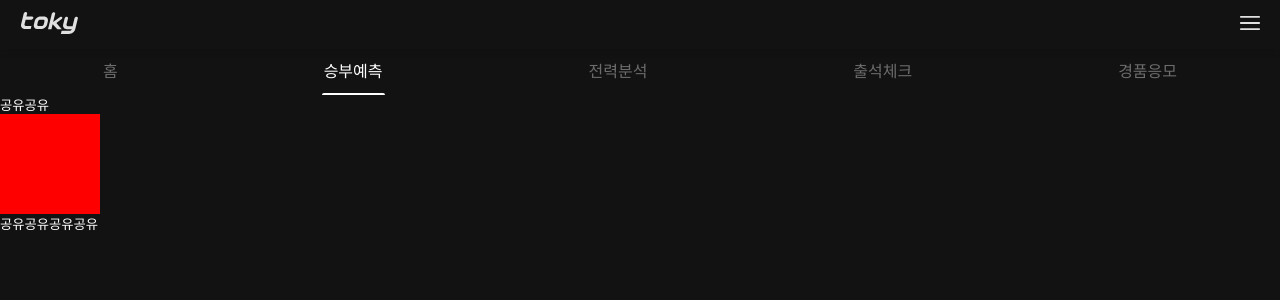
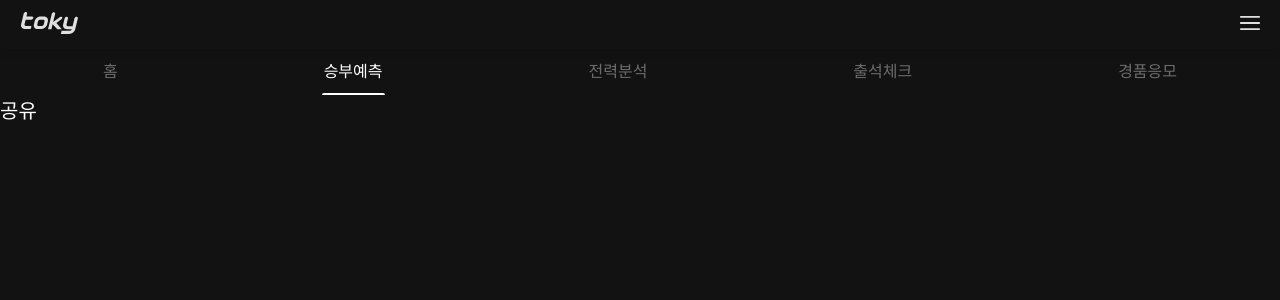
Before and after one commit to DevKor-github/toky-front-v2, a Next.js app: page /bets in a window 1280 px wide. Shown: the top 300 px of the page. Built offline with nearby package versions, Linux system fonts and the light colour scheme.

Commit message:
feat: share modal에 이미지 적용

```diff
--- a/app/bets/page.tsx
+++ b/app/bets/page.tsx
@@ -2,248 +2,22 @@
 import MainTopBar from '@/components/MainTopBar';
 import NavigationBar from '@/components/NavigationBar';
 import { useShareModal } from '@/components/ShareModal';
-import { useCardShare } from '@/components/ShareModal/useCardShare';
-import { v4 as uuidv4 } from 'uuid';
-
-import html2canvas from 'html2canvas';
-import { useRef } from 'react';
 import styled from 'styled-components';
-import Blob1 from '@/public/banner1.png';
-import { IMG_LIST } from './constatnts';
 
 export default function Bets() {
   const { openShareModal } = useShareModal();
-  const ref = useRef<HTMLDivElement>(null);
   async function openModal() {
     await openShareModal();
   }
-  async function shareImage() {
-    if (ref.current === null) return;
-    if (!navigator.share) {
-      alert('지원되지 않는 브라우저입니다. 모바일 크롬으로 접속해주세요!');
-      return;
-    }
 
-    const name = 'my-prediction.png';
-    const blob = await fetch(Blob1.src).then((res) => res.blob());
-    const filesArray = [
-      new File([blob], `${name}`, {
-        type: 'image/png',
-        lastModified: new Date().getTime(),
-      }),
-    ];
-    if (navigator.canShare({ files: filesArray })) {
-      try {
-        await navigator.share({
-          files: filesArray,
-          // text: 'https://www.toky.com',
-          // title: 'hi',
-        });
-      } catch (e: any) {
-        if (name in e && e.name !== 'AbortError') {
-          console.error(e);
-        }
-        alert(e);
-      }
-    }
-  }
-  async function shareImage2() {
-    if (ref.current === null) return;
-    if (!navigator.share) {
-      alert('지원되지 않는 브라우저입니다. 모바일 크롬으로 접속해주세요!');
-      return;
-    }
-
-    const name = `${uuidv4()}.png`;
-    const canvas = await html2canvas(ref.current, {
-      allowTaint: true,
-      scale: 4,
-    });
-    const imgUrl = canvas.toDataURL('image/png', 1.0);
-    const blob = await imageUrlToBlob(imgUrl);
-    if (!blob) return;
-
-    const file = new File([blob], `${name}`, {
-      type: 'image/png',
-      lastModified: new Date().getTime(),
-    });
-    const formData = new FormData();
-    formData.append('file', file);
-    const response = await fetch('/api/s3-upload', {
-      method: 'POST',
-      body: formData,
-    });
-    const { key } = await response.json();
-    const newBlob = await imageUrlToBlob(`/api/image-proxy/${key}`);
-    return { newBlob, name };
-  }
-
-  async function sharereal(newBlob: Blob | undefined, name: string) {
-    if (!newBlob) return;
-    const filesArray = [
-      new File([newBlob], `${name}`, {
-        type: 'image/png',
-        lastModified: new Date().getTime(),
-      }),
-    ];
-
-    if (navigator.canShare({ files: filesArray })) {
-      try {
-        await navigator.share({
-          files: filesArray,
-          // text: 'https://www.toky.com',
-          // title: 'hi',
-        });
-      } catch (e: any) {
-        if (name in e && e.name !== 'AbortError') {
-          console.error(e);
-        }
-        alert(e);
-      }
-    }
-  }
-  async function shareAndUpload() {
-    const { newBlob, name } = (await shareImage2()) ?? {};
-    if (!newBlob || !name) return;
-    await sharereal(newBlob, name);
-  }
-
-  async function imageUrlToBlob(imageUrl: string) {
-    try {
-      // Fetch the image from the URL
-      const response = await fetch(imageUrl, {
-        method: 'GET',
-        // mode: 'cors', // Ensure CORS mode is enabled
-        headers: {
-          'Content-Type': 'image/png', // Adjust this based on the image type
-        },
-      });
-
-      // Ensure the fetch was successful
-      if (!response.ok) {
-        throw new Error('Network response was not ok');
-      }
-
-      // Convert the response to a Blob
-      const blob = await response.blob();
-
-      return blob;
-    } catch (error) {
-      console.error('There was an error!', error);
-      alert(error);
-    }
-  }
-
-  async function shareImage3() {
-    // if (ref.current === null) return;
-    // if (!navigator.share) {
-    //   alert('지원되지 않는 브라우저입니다. 모바일 크롬으로 접속해주세요!');
-    //   return;
-    // }
-
-    const name = 'my-prediction.jpeg';
-    // const canvas = await html2canvas(ref.current);
-    // const imgUrl = canvas.toDataURL('image/jpeg', 1.0);
-    // const blob = await (await fetch(imgUrl)).blob();
-    alert('hi');
-    const blob = await imageUrlToBlob('/api/image-proxy/42a5b98b-ac6b-4e77-9554-5b8756453985.png');
-    alert('hi2');
-    if (!blob) return;
-    const filesArray = [
-      new File([blob], `${name}`, {
-        type: 'image/jpeg',
-        lastModified: new Date().getTime(),
-      }),
-    ];
-    console.log(filesArray);
-    if (navigator.canShare({ files: filesArray })) {
-      try {
-        await navigator.share({
-          files: filesArray,
-          // text: 'https://www.toky.com',
-          // title: 'hi',
-        });
-      } catch (e: any) {
-        if (name in e && e.name !== 'AbortError') {
-          console.error(e);
-        }
-        alert(e);
-      }
-    }
-  }
-
-  async function shareImage4() {
-    // if (ref.current === null) return;
-    // if (!navigator.share) {
-    //   alert('지원되지 않는 브라우저입니다. 모바일 크롬으로 접속해주세요!');
-    //   return;
-    // }
-
-    const name = 'my-prediction.jpeg';
-    // const canvas = await html2canvas(ref.current);
-    // const imgUrl = canvas.toDataURL('image/jpeg', 1.0);
-    // const blob = await (await fetch(imgUrl)).blob();
-    const imgRandom = IMG_LIST[Math.floor(Math.random() * IMG_LIST.length)];
-    alert('hi');
-    const blob = await imageUrlToBlob(`/api/image-proxy/${imgRandom.src}`);
-    alert('hi2');
-    if (!blob) return;
-    const filesArray = [
-      new File([blob], `${name}`, {
-        type: 'image/jpeg',
-        lastModified: new Date().getTime(),
-      }),
-    ];
-    console.log(filesArray);
-    if (navigator.canShare({ files: filesArray })) {
-      try {
-        await navigator.share({
-          files: filesArray,
-          // text: 'https://www.toky.com',
-          // title: 'hi',
-        });
-      } catch (e: any) {
-        if (name in e && e.name !== 'AbortError') {
-          console.error(e);
-        }
-        alert(e);
-      }
-    }
-  }
-
-  function share() {
-    navigator.share({
-      title: 'TOKY',
-      text: 'TOKY',
-      url: 'https://toky.com',
-    });
-  }
-  // const { shareImage } = useCardShare(ref);
   return (
     <div>
       <MainTopBar />
       <NavigationBar />
       <Wrapper>
-        <button style={{ color: 'white' }} onClick={openModal}>
+        <button style={{ color: 'white', fontSize: '20px' }} onClick={openModal}>
           공유
         </button>
-        <button style={{ color: 'white' }} onClick={share}>
-          공유
-        </button>
-        <div ref={ref} style={{ width: '100px', height: '100px', backgroundColor: 'red' }}></div>
-        <button style={{ color: 'white' }} onClick={shareAndUpload}>
-          공유
-        </button>
-        <button style={{ color: 'white' }} onClick={shareImage}>
-          공유
-        </button>
-        <button style={{ color: 'white' }} onClick={shareImage3}>
-          공유
-        </button>
-        <button style={{ color: 'white' }} onClick={shareImage4}>
-          공유
-        </button>
-        {/* <img src="https://toky-bucket-dev.s3.ap-northeast-2.amazonaws.com/football_main_player.png" /> */}
       </Wrapper>
     </div>
   );
--- a/components/ShareModal/ShareModal.tsx
+++ b/components/ShareModal/ShareModal.tsx
@@ -5,24 +5,30 @@ import PredictionCard from './PredictionCard';
 import styled from 'styled-components';
 import Backdrop from '../Backdrop';
 import { useCardShare } from './useCardShare';
-import { useRef } from 'react';
 
 interface ShareModalProps {
   isModalOpen: boolean;
   onClose: () => void;
 }
+// TODO loading spinner 추가 && 공유하기 버튼 클릭시 로딩 추가 && 버튼 위치 변경
+export function ShareModal({ isModalOpen = true, onClose }: ShareModalProps) {
+  const { shareImage, shareRef, imageRef } = useCardShare();
 
-export function ShareModal({ isModalOpen = true, onClose }: ShareModalProps) {
-  const ref = useRef<HTMLDivElement>(null);
-
-  const { downloadImage, shareImage } = useCardShare(ref);
   return (
     <>
       {isModalOpen && (
         <Wrapper>
           <Content>
             <Flex $direction="column" $gap={14} $align="center" style={{ height: '100%' }}>
-              <PredictionCard ref={ref} nickname="jone" numWinKorea={0} numWinYonsei={2} predictionImgSrc="" />
+              <div ref={imageRef}>
+                <PredictionCard
+                  ref={shareRef}
+                  nickname="jone"
+                  numWinKorea={0}
+                  numWinYonsei={2}
+                  predictionImgSrc="/api/image-proxy/test-5-0.png"
+                />
+              </div>
               <Flex $gap={11} style={{ marginTop: 2 }}>
                 <CancelButton onClick={onClose}>
                   <Icon.Cancel />
--- a/components/ShareModal/useCardShare.ts
+++ b/components/ShareModal/useCardShare.ts
@@ -1,15 +1,24 @@
+import { useRefEffect } from '@/libs/hooks/useRefEffect';
 import html2canvas from 'html2canvas';
-import { useState } from 'react';
+import { useRef, useState } from 'react';
 
-export function useCardShare(ref: React.RefObject<HTMLDivElement>) {
+export function useCardShare() {
   const [isDownloding, setIsDownloading] = useState(false);
+  const [isCanvasLoading, setIsCanvasLoading] = useState(true);
+  const [isShareLoading, setIsShareLoading] = useState(false);
+  const [canvasImageUrl, setCanvasImageUrl] = useState('');
+  const imageRef = useRef(null);
+
+  const shareRef = useRefEffect((div: HTMLDivElement) => {
+    makeImageUrl(div);
+  }, []);
 
   async function downloadImage() {
-    if (ref.current === null) return;
-    const name = 'my-prediction.jpeg';
+    if (imageRef.current === null) return;
+    const name = 'my-prediction.png';
     setIsDownloading(true);
 
-    const canvas = await html2canvas(ref.current, {
+    const canvas = await html2canvas(imageRef.current, {
       allowTaint: true,
       removeContainer: true,
       useCORS: true,
@@ -17,7 +26,7 @@ export function useCardShare(ref: React.RefObject<HTMLDivElement>) {
       imageTimeout: 15000,
     });
 
-    const imgUrl = canvas.toDataURL('image/jpeg', 1.0);
+    const imgUrl = canvas.toDataURL('image/png', 1.0);
     imageLinkDownload(imgUrl, `${name}`);
     setIsDownloading(false);
   }
@@ -32,27 +41,65 @@ export function useCardShare(ref: React.RefObject<HTMLDivElement>) {
     url.remove();
   }
 
-  async function shareImage() {
-    const name = 'my-prediction.jpeg';
-    if (ref.current === null) return;
-    const canvas = await html2canvas(ref.current, {
+  async function makeImageUrl(div: HTMLDivElement) {
+    setIsCanvasLoading(true);
+    const canvas = await html2canvas(div, {
       allowTaint: true,
       removeContainer: true,
       useCORS: true,
       scale: 4,
       imageTimeout: 15000,
     });
-    const imgUrl = canvas.toDataURL('image/jpeg', 1.0);
-    const blob = await (await fetch(imgUrl)).blob();
+    const imgUrl = canvas.toDataURL('image/png', 1.0);
+    setIsCanvasLoading(false);
+    setCanvasImageUrl(imgUrl);
+  }
 
+  async function imageUrlToBlob(imageUrl: string) {
+    try {
+      const response = await fetch(imageUrl, {
+        method: 'GET',
+        headers: {
+          'Content-Type': 'image/png',
+        },
+      });
+
+      if (!response.ok) {
+        throw new Error('Network response was not ok');
+      }
+      const blob = await response.blob();
+
+      return blob;
+    } catch (error) {
+      console.error('There was an error!', error);
+      alert(error);
+    }
+  }
+
+  async function shareImage() {
+    if (!navigator.share) {
+      alert('지원되지 않는 브라우저입니다. 모바일 크롬으로 접속해주세요!');
+      return;
+    }
+
+    if (!canvasImageUrl) {
+      //TODO : 이미지 준비중 alert
+      alert('이미지가 준비되지 않았습니다.');
+      return;
+    }
+    setIsShareLoading(true);
+    const blob = await imageUrlToBlob(canvasImageUrl);
+
+    if (!blob) return;
+    const name = 'my-prediction.png';
     const filesArray = [
       new File([blob], `${name}`, {
-        type: 'image/jpeg',
+        type: 'image/png',
         lastModified: new Date().getTime(),
       }),
     ];
 
-    if (navigator.canShare && navigator.canShare({ files: filesArray })) {
+    if (navigator.canShare({ files: filesArray })) {
       try {
         await navigator.share({
           files: filesArray,
@@ -63,12 +110,12 @@ export function useCardShare(ref: React.RefObject<HTMLDivElement>) {
         if (name in e && e.name !== 'AbortError') {
           console.error(e);
         }
-        alert(e);
+      } finally {
+        setIsShareLoading(false);
       }
-    } else {
-      alert('지원되지 않는 브라우저입니다. 모바일 크롬으로 접속해주세요!');
     }
+    setIsShareLoading(false);
   }
 
-  return { downloadImage, isDownloding, shareImage };
+  return { isCanvasLoading, isDownloding, isShareLoading, imageRef, shareImage, makeImageUrl, shareRef, downloadImage };
 }
```
